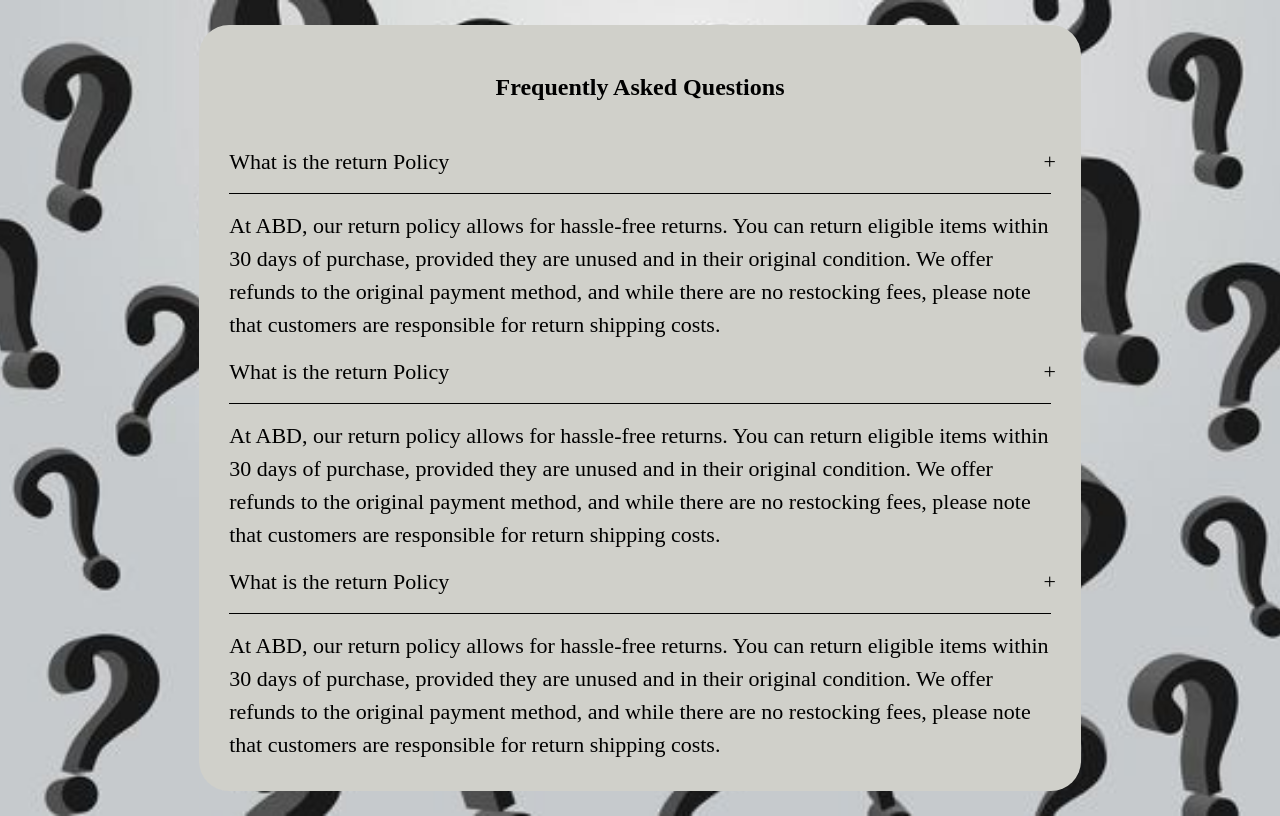
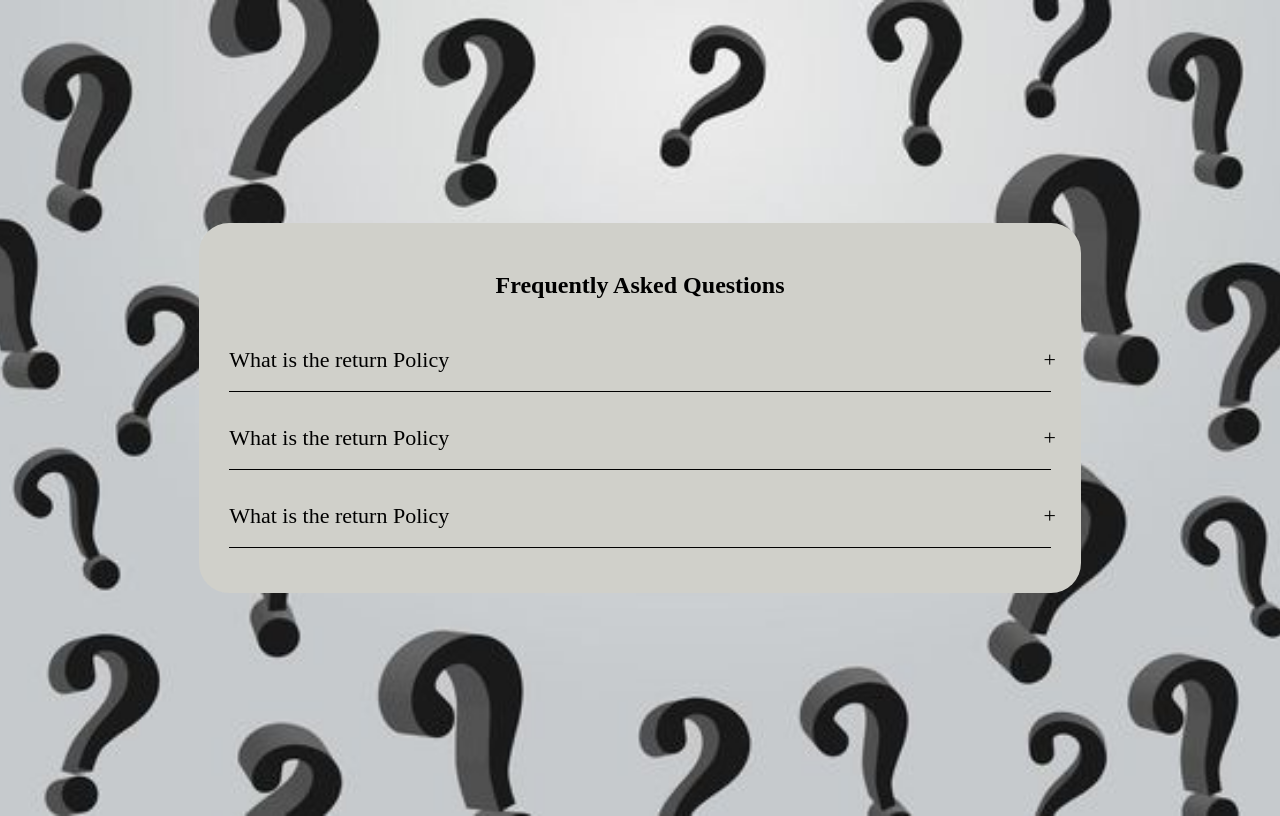
Before and after one commit to abdullah75f/Accordion, a plain HTML site: page index.html in a window 1280 px wide. Drawn offline with Linux system fonts and the light colour scheme.

Commit message:
vvvcchvj

```diff
--- a/styles.css
+++ b/styles.css
@@ -38,4 +38,7 @@ body {
   font-size: 22px;
   line-height: 1.5;
   width: 100%;
+  height:0px;
+  overflow:hidden;
+  transition: .5s;
 }
```
